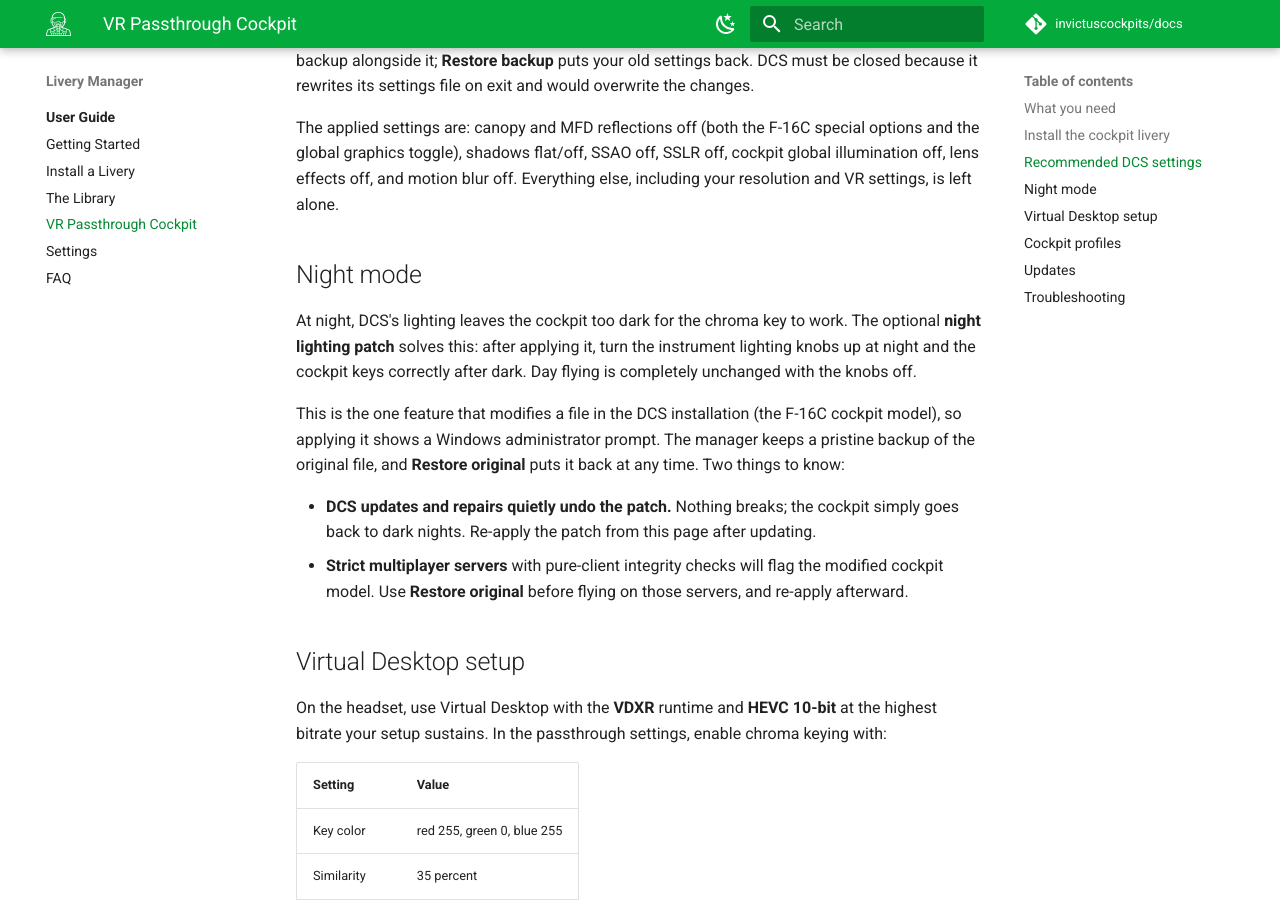
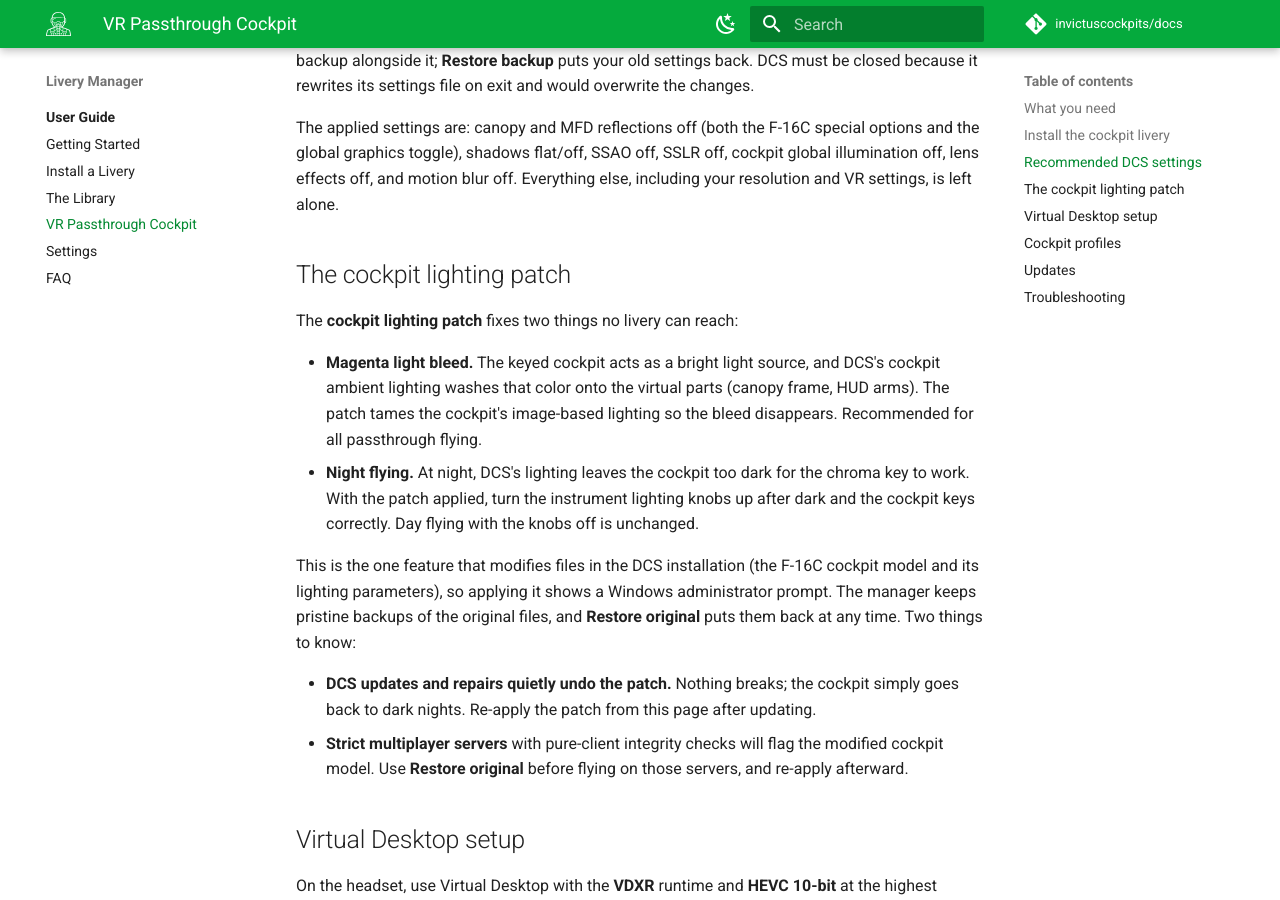
Before and after one commit to invictuscockpits/docs, an MkDocs documentation site: the page built from docs/livery-manager/user-guide/vr-passthrough.md, in a window 1280 px wide and 900 px high, scrolled down 3011 px. Built offline with MkDocs 1.6.1 and Material for MkDocs 9.7.7, drawn with Linux system fonts in a browser that asks for light colours; comment, search, counter and statistics services are not loaded; some of the changed text lies outside the part shown.

Commit message:
VR guide: cockpit lighting patch section, known residual, troubleshooting

```diff
--- a/docs/livery-manager/user-guide/vr-passthrough.md
+++ b/docs/livery-manager/user-guide/vr-passthrough.md
@@ -68,17 +68,25 @@ SSLR off, cockpit global illumination off, lens effects off, and motion blur
 off. Everything else, including your resolution and VR settings, is left
 alone.
 
-## Night mode
+## The cockpit lighting patch
 
-At night, DCS's lighting leaves the cockpit too dark for the chroma key to
-work. The optional **night lighting patch** solves this: after applying it,
-turn the instrument lighting knobs up at night and the cockpit keys
-correctly after dark. Day flying is completely unchanged with the knobs off.
+The **cockpit lighting patch** fixes two things no livery can reach:
 
-This is the one feature that modifies a file in the DCS installation (the
-F-16C cockpit model), so applying it shows a Windows administrator prompt.
-The manager keeps a pristine backup of the original file, and **Restore
-original** puts it back at any time. Two things to know:
+- **Magenta light bleed.** The keyed cockpit acts as a bright light
+  source, and DCS's cockpit ambient lighting washes that color onto the
+  virtual parts (canopy frame, HUD arms). The patch tames the cockpit's
+  image-based lighting so the bleed disappears. Recommended for all
+  passthrough flying.
+- **Night flying.** At night, DCS's lighting leaves the cockpit too dark
+  for the chroma key to work. With the patch applied, turn the
+  instrument lighting knobs up after dark and the cockpit keys
+  correctly. Day flying with the knobs off is unchanged.
+
+This is the one feature that modifies files in the DCS installation (the
+F-16C cockpit model and its lighting parameters), so applying it shows a
+Windows administrator prompt. The manager keeps pristine backups of the
+original files, and **Restore original** puts them back at any time. Two
+things to know:
 
 - **DCS updates and repairs quietly undo the patch.** Nothing breaks; the
   cockpit simply goes back to dark nights. Re-apply the patch from this page
@@ -137,8 +145,11 @@ improvements ship as soon as they're ready.
   all** under Recommended DCS settings with DCS closed. If you changed
   graphics settings recently, re-run it; DCS sometimes reintroduces
   reflections.
-- **The cockpit is green or dark at night.** Apply the night lighting
-  patch, then turn the instrument lighting knobs up. If nights went dark
-  again after a DCS update, re-apply the patch.
+- **The cockpit is green or dark at night, or virtual parts have a pink
+  tint.** Apply the cockpit lighting patch, then turn the instrument
+  lighting knobs up at night. If either symptom returns after a DCS
+  update, re-apply the patch.
 - **A multiplayer server rejects you.** Use **Restore original** in the
-  night mode section, fly, then re-apply the patch afterward.
+  cockpit lighting section, fly, then re-apply the patch afterward.
+- **Thin dark trim markings on some panel edges** are a known cosmetic
+  residual of the current livery and are purely visual.
```
